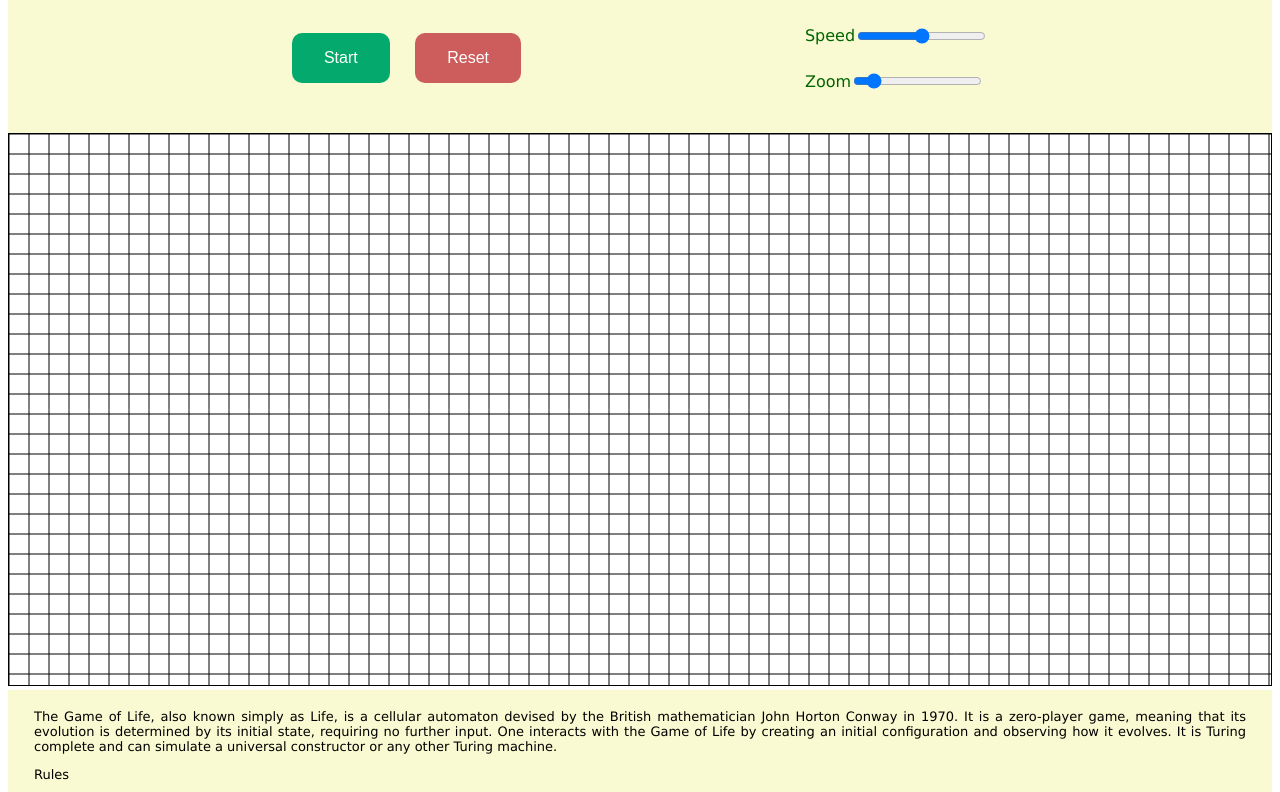
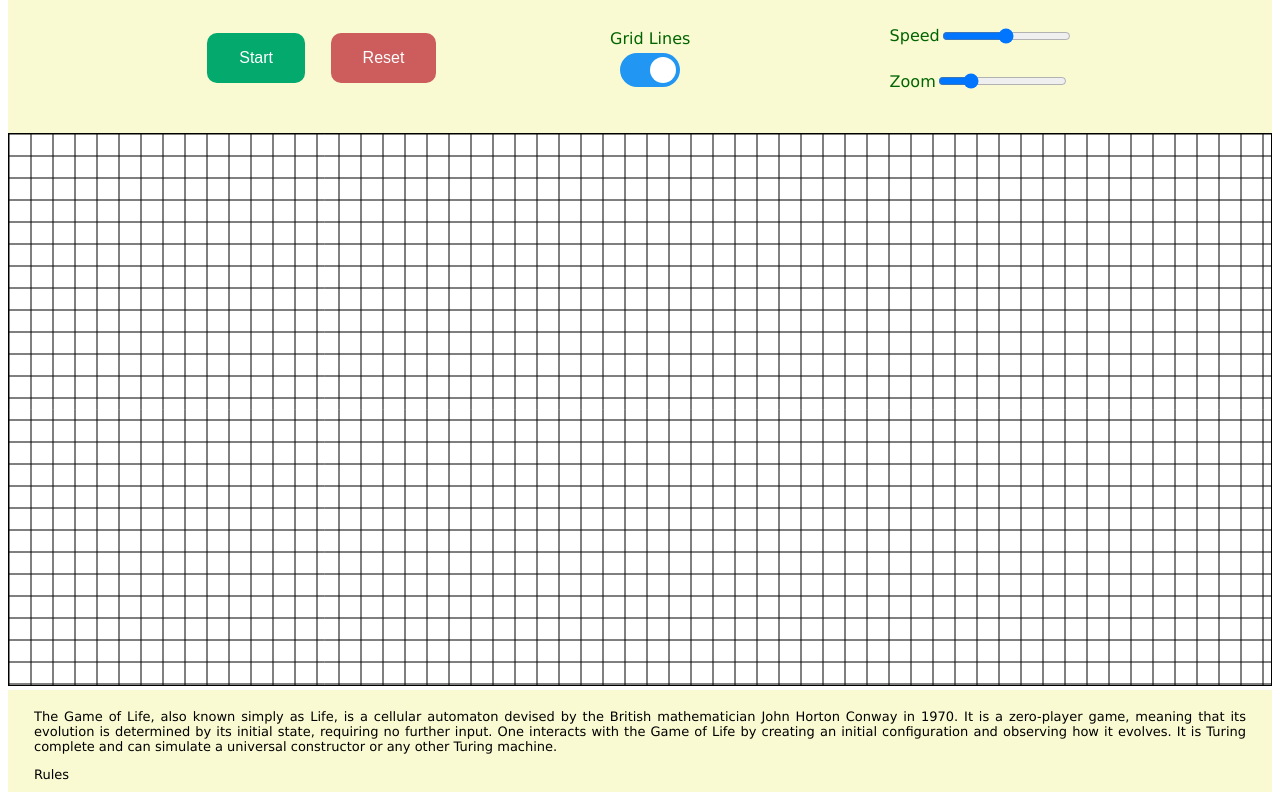
Before and after one commit to hiteshpindikanti/Game-Of-Life, a plain HTML site: page index.html in a window 1280 px wide. Shown: the part 62-854 px from the top of the page. Drawn offline with Linux system fonts and the light colour scheme.

Commit message:
enhanced zoom, toggle switch for gridlines

```diff
--- a/app.js
+++ b/app.js
@@ -3,6 +3,7 @@ const HTML_ELEMENT_ID_ZOOM = 'zoom';
 const HTMP_ELEMENT_ID_SPEED = 'speed';
 const HTML_ELEMENT_ID_PLAY_BUTTON = 'start-stop';
 const HTML_ELEMENT_ID_RESET_BUTTON = 'reset';
+const HTML_ELEMENT_ID_TOGGLE_SWITCH = 'toggle-switch';
 
 const START_BUTTON_COLOR = "#04AA6D"
 const STOP_BUTTON_COLOR = "indianred"
@@ -26,10 +27,14 @@ class GameOfLife {
         this.speedDom = document.getElementById(HTMP_ELEMENT_ID_SPEED);
         this.playButtonDom = document.getElementById(HTML_ELEMENT_ID_PLAY_BUTTON);
         this.resetButtonDom = document.getElementById(HTML_ELEMENT_ID_RESET_BUTTON);
+        this.gridLinesToggleDom = document.getElementById(HTML_ELEMENT_ID_TOGGLE_SWITCH);
 
         this.zoomValue = parseInt(this.zoomDom.value);
+        this.prevZoomValue = this.zoomValue;
         this.speedValue = parseInt(this.speedDom.value) / 100;
         this.filledGrids = new ListSet();
+        this.gridLines = Boolean(this.gridLinesToggleDom.checked);
+        console.log('this.gridLines', this.gridLines);
         this.gameSimulationFlag = false;
 
         this.drawGridLines();
@@ -50,7 +55,17 @@ class GameOfLife {
 
         // Event Listener for Zoom input range bar
         this.zoomDom.addEventListener('input', () => {
+            this.prevZoomValue = this.zoomValue;
             this.zoomValue = parseInt(this.zoomDom.value);
+            if (this.prevZoomValue >= 10 && this.zoomValue < 10) {
+                this.gridLinesToggleDom.checked = false;
+                this.gridLines = false;
+                this.refreshGrid();
+            } else if (this.zoomValue >= 10 && this.prevZoomValue < 10) {
+                this.gridLinesToggleDom.checked = true;
+                this.gridLines = true;
+                this.refreshGrid();
+            }
             this.refreshGrid();
         });
 
@@ -83,6 +98,12 @@ class GameOfLife {
             this.filledGrids.clear();
             this.refreshGrid();
         });
+
+        //Event Listener for Grid Lines Toggle Switch
+        this.gridLinesToggleDom.addEventListener('change', () => {
+            this.gridLines = !this.gridLines;
+            this.refreshGrid();
+        });
     }
 
 
@@ -95,7 +116,9 @@ class GameOfLife {
                 clearInterval(simulationId);
             } else {
                 let newGridIndices = this.getNextInstance(this.filledGrids);
+
                 this.drawGridLines();
+
 
                 for (let coordinates of[...newGridIndices].map(JSON.parse)) {
                     this.fillGrid(coordinates);
@@ -117,6 +140,7 @@ class GameOfLife {
 
         let ctx = this.canvasDom.getContext('2d');
 
+        if (this.gridLines) {
             for (let col = 0; col <= this.canvasDom.width; col += this.zoomValue) {
                 ctx.moveTo(col, 0);
                 ctx.lineTo(col, this.canvasDom.height);
@@ -126,7 +150,7 @@ class GameOfLife {
                 ctx.moveTo(0, row);
                 ctx.lineTo(this.canvasDom.width, row)
             }
-
+        }
         ctx.strokeStyle = 'black';
         ctx.stroke();
     }
@@ -138,7 +162,9 @@ class GameOfLife {
 
 
     refreshGrid() {
+
         this.drawGridLines();
+
         for (let coordinates of[...this.filledGrids].map(JSON.parse)) {
             this.fillGrid(coordinates)
         }
--- a/css/main_style.css
+++ b/css/main_style.css
@@ -42,6 +42,72 @@ body {
     flex-direction: row;
     justify-content: space-evenly;
     align-items: center;
+}
+
+.middle-control-panel {
+    align-items: center;
+    display: flex;
+    flex-direction: column;
+}
+
+.slider.round {
+    border-radius: 34px;
+}
+
+.slider.round:before {
+    border-radius: 50%;
+}
+
+.switch {
+    position: relative;
+    display: inline-block;
+    width: 60px;
+    height: 34px;
+    margin-top: 5px;
+}
+
+.switch input {
+    opacity: 0;
+    width: 0;
+    height: 0;
+}
+
+.slider {
+    position: absolute;
+    cursor: pointer;
+    top: 0;
+    left: 0;
+    right: 0;
+    bottom: 0;
+    background-color: #ccc;
+    -webkit-transition: .4s;
+    transition: .4s;
+}
+
+.slider:before {
+    position: absolute;
+    content: "";
+    height: 26px;
+    width: 26px;
+    left: 4px;
+    bottom: 4px;
+    background-color: white;
+    -webkit-transition: .4s;
+    transition: .4s;
+}
+
+input:checked+.slider {
+    background-color: #2196F3;
+}
+
+input:focus+.slider {
+    box-shadow: 0 0 1px #2196F3;
+}
+
+input:checked+.slider:before {
+    -webkit-transform: translateX(26px);
+    -ms-transform: translateX(26px);
+    transform: translateX(26px);
 }
 
 @media screen and (max-width: 600px) {
--- a/index.html
+++ b/index.html
@@ -23,6 +23,13 @@
                     <button id="reset">Reset</button>
                 </li>
             </div>
+            <div class="middle-control-panel">
+                <label class="control-label">Grid Lines</label>
+                <label class="switch">
+                    <input id='toggle-switch' type="checkbox" checked>
+                    <span class="slider round"></span>
+                  </label>
+            </div>
             <div class="lower-control-panel">
                 <li class="control-panel__item">
                     <label class="control-label" for="speed">Speed</label>
@@ -30,7 +37,7 @@
                 </li>
                 <li class="control-panel__item">
                     <label class="control-label" for="zoom">Zoom</label>
-                    <input type="range" name="zoom" id="zoom" min="10" max="100" step="5" value="20">
+                    <input type="range" name="zoom" id="zoom" min="2" max="92" step="5" value="20">
                 </li>
             </div>
 
```
Lines whose indentation alone changed are shown as unchanged.
